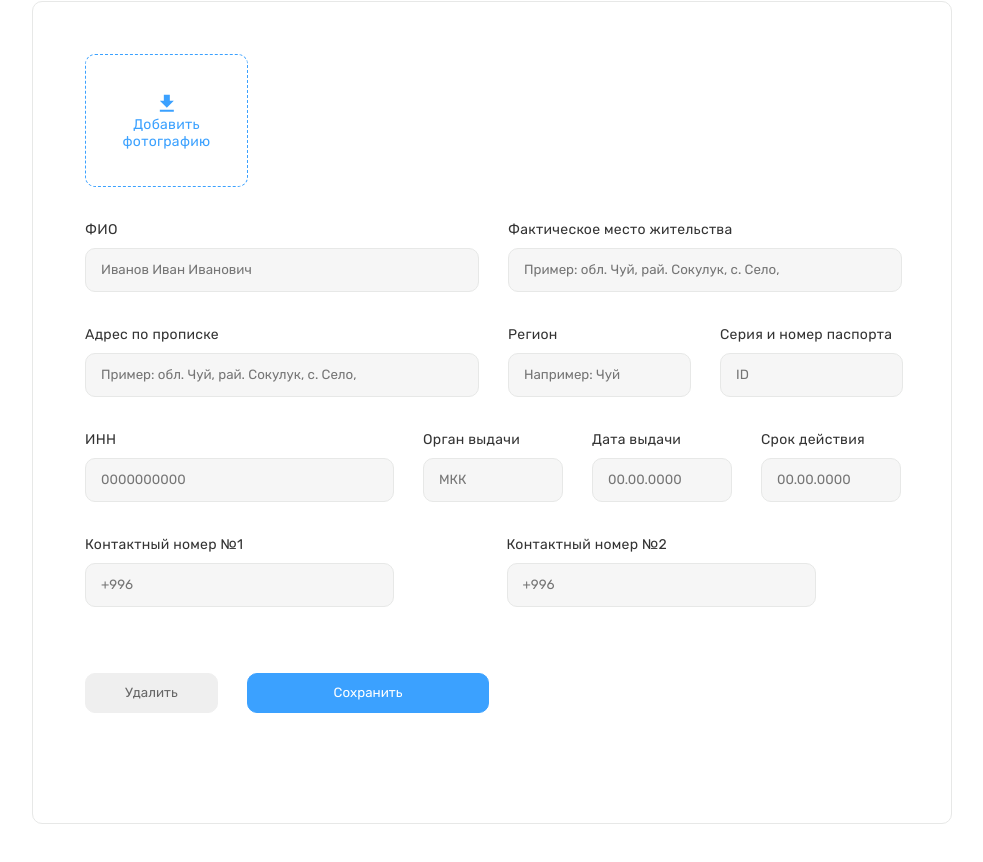
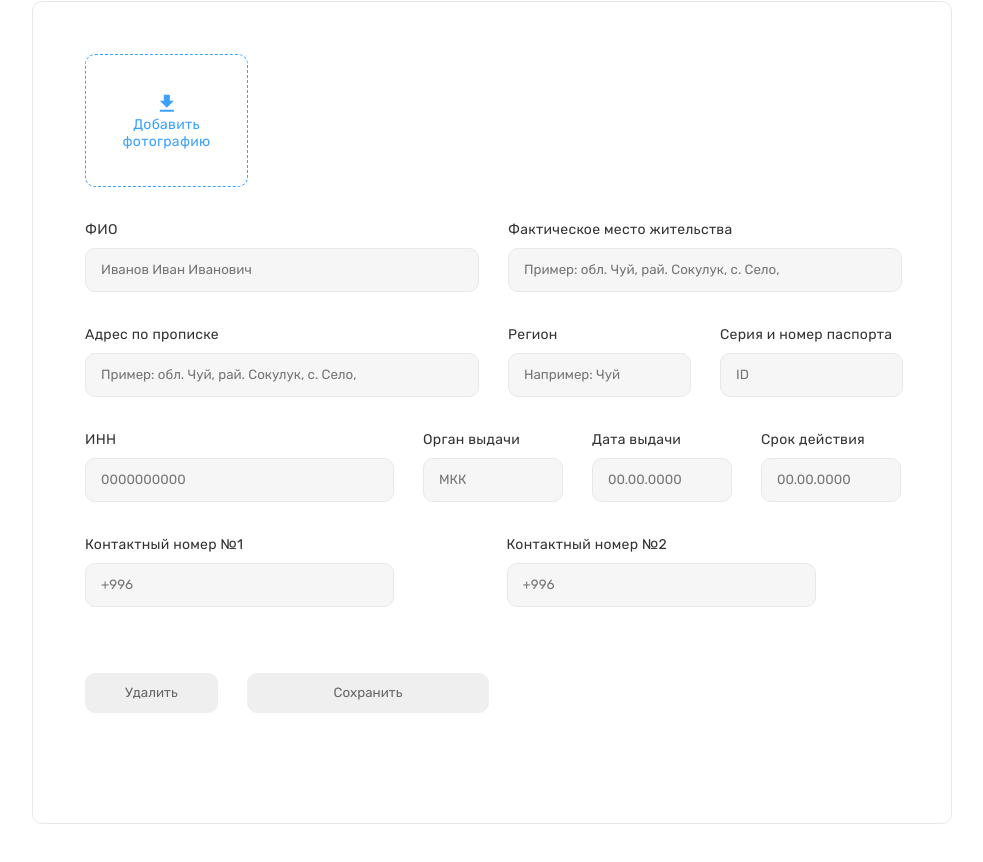
Before and after one commit to Rustam000/Kolos1, a React (Vite) app: page /distributor/create in a window 1280 px wide. Shown: the part 306-1168 px from the top of the page, without its empty margins (148-1131 px from the left). Built offline with nearby package versions, Linux system fonts and the light colour scheme; no server answers; sample sign-in values are in the browser's storage.

Commit message:
disable save btn if form`s not filled

```diff
--- a/src/pages/EditDistributor/EditDistributor.jsx
+++ b/src/pages/EditDistributor/EditDistributor.jsx
@@ -1,4 +1,4 @@
-import { useState } from "react";
+import { useRef, useState } from "react";
 import styles from "./EditDistributor.module.css";
 import PageHeading from "../../components/PageHeading/PageHeading";
 import FormContainer from "../../components/FormContainer/FormContainer";
@@ -6,15 +6,15 @@ import CustomButton from "../../components/UI/CustomButton/CustomButton";
 import getApp from "../../assets/icons/get_app.svg";
 import { useLocation, useNavigate } from "react-router-dom";
 import KolosModal from "../../components/KolosModal/KolosModal";
+import createPalette from "@mui/material/styles/createPalette";
 
 export default function EditDistributor() {
+  const formRef = useRef(null);
   const [showSaveModal, setShowSaveModal] = useState(false);
   const [showDeleteModal, setShowDeleteModal] = useState(false);
   const navigate = useNavigate();
   const { pathname } = useLocation();
   const isEdit = !!pathname.match("/edit");
-  console.log(isEdit);
-
   const [formData, setFormData] = useState({
     photo: null,
     fullName: "",
@@ -29,6 +29,13 @@ export default function EditDistributor() {
     phoneNumber1: "",
     phoneNumber2: "",
   });
+
+  //временная "валидация"
+  const formIsValid =
+    formRef.current &&
+    Array.from(formRef.current)
+      .map((field) => field.validity.valid)
+      .reduce((acc, item) => !!(acc * item), true);
 
   const handleInputChange = (e) => {
     const { name, value } = e.target;
@@ -56,7 +63,7 @@ export default function EditDistributor() {
             modalOnLeave={true}
           />
           <FormContainer>
-            <form className={styles.form} onSubmit={handleSubmit}>
+            <form className={styles.form} ref={formRef} onSubmit={handleSubmit}>
               <label className={styles.fileInput}>
                 <input
                   type="file"
@@ -222,6 +229,7 @@ export default function EditDistributor() {
                 <CustomButton
                   width="xwide"
                   onClick={() => setShowSaveModal(true)}
+                  disabled={!formIsValid}
                 >
                   Сохранить
                 </CustomButton>
```
